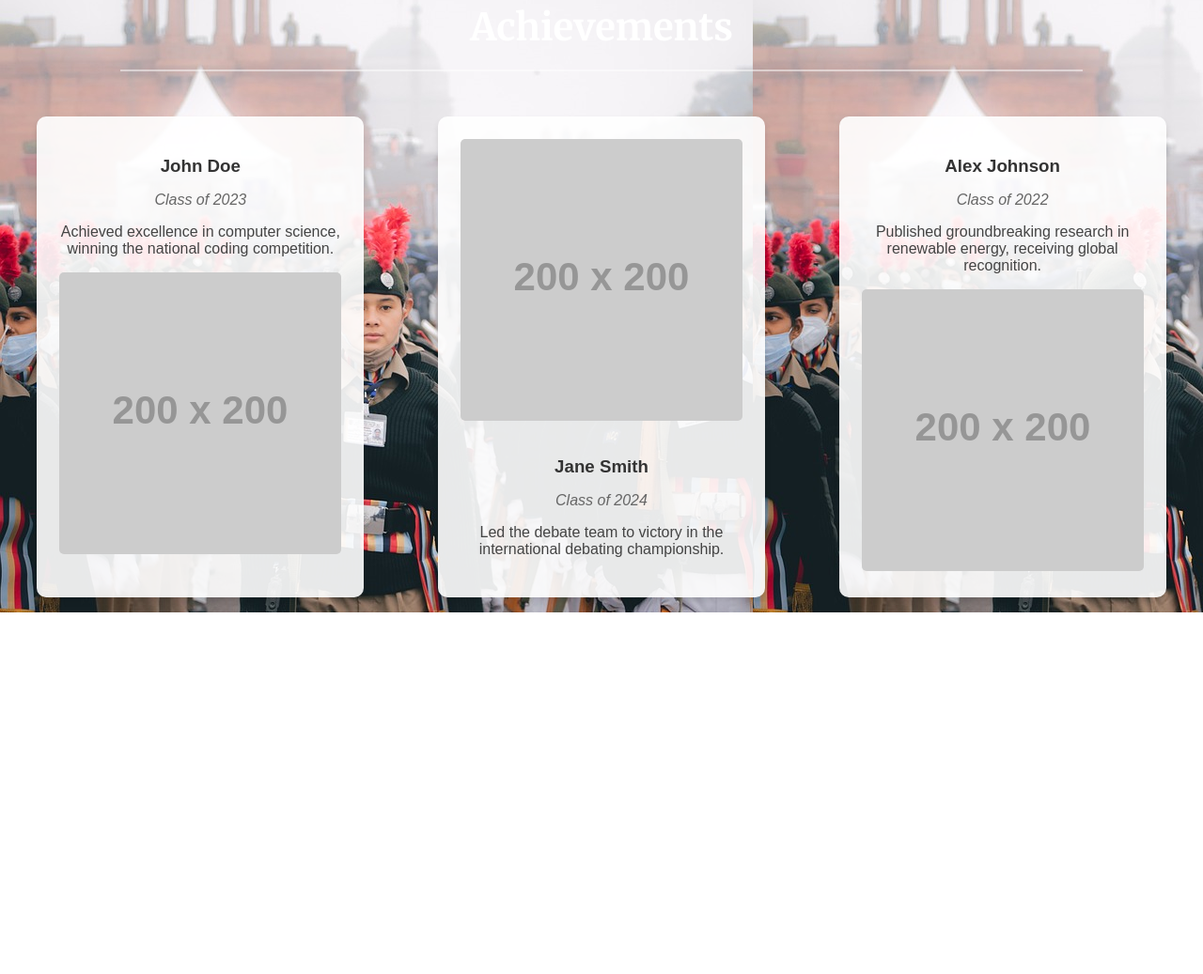
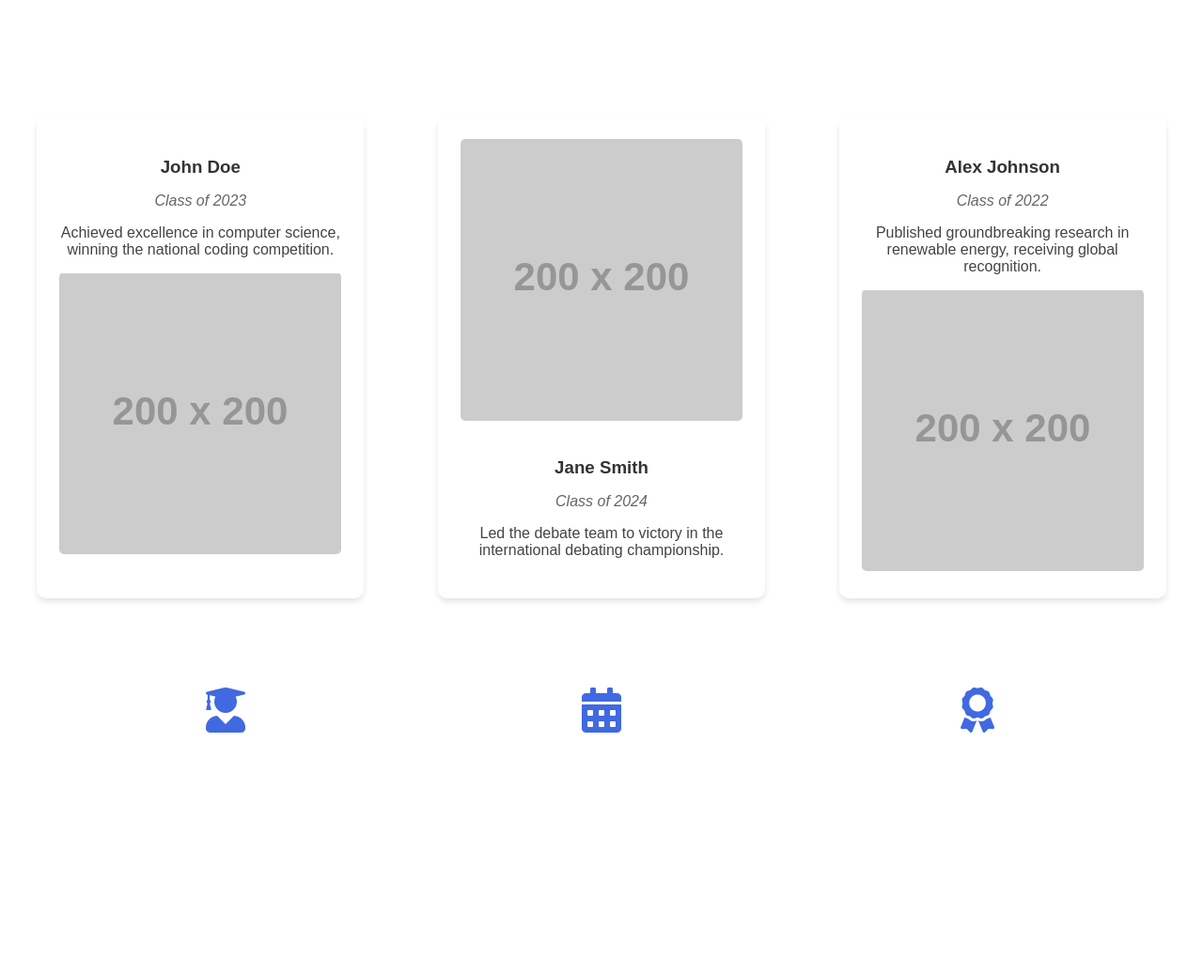
Before and after one commit to BESAMURAI/My-NCC-Site, a plain HTML site: page index.html in a window 1280 px wide. Shown: the part 1460-2497 px from the top of the page at 94% size. Before the commit the page ends 2112 px from the top, so only its background shows below. Drawn offline with Linux system fonts and the light colour scheme; placeholder pictures from the web are drawn by us.

Commit message:
stat counter added

```diff
--- a/index.html
+++ b/index.html
@@ -10,14 +10,29 @@
         body {
             margin: 0;
             font-family: Arial, sans-serif;
-            background-image: url(images/ncc-7406032_1280.jpg);
             min-height: 100vh;
+            position: relative;
+            z-index: 1;
         }
+        body::before {
+            content: "";
+            position: fixed;
+            top: 0;
+            left: 0;
+            width: 100%;
+            height: 100%;
+            background-image: url('images/ncc-7406032_1280.jpg');
+            background-size: cover;
+            background-position: center;
+            background-attachment: fixed; /* Keeps the background image fixed on scroll */
+            opacity: 0.5;
+            z-index: -1;
+}
         .navbar {
             position: fixed;
             top: 0;
             width: 100%;
-            background-color: #333;
+            background-color: rgba(51, 51, 51, 0.9);
             color: white;
             padding: 10px 0;
             z-index: 1000;
@@ -39,10 +54,10 @@
             transition: transform 0.3s ease;
         }
         .logo:hover {
-            transform: scale(1.1) rotate(5deg);
+            transform: scale(1.2) rotate(360deg);
         }
         .logo img {
-            height: 40px;
+            height: 80px;
             width: auto;
         }
         .nav-links {
@@ -147,7 +162,7 @@
         .college-title h2 {
             font-size: 1.5rem;
             margin-top: 0;
-            background: linear-gradient(45deg, #00BFFF, #ffffff 50%, #000080);
+            background: linear-gradient(45deg, #0181f8 20%, #dd4f4f , #000080 );
             -webkit-background-clip: text;
             -webkit-text-fill-color: transparent;
             background-clip: text;
@@ -294,7 +309,9 @@
             width: 100%;
             max-width: 700px;
             margin: 30px auto;
-            background-color: rgba(255, 255, 255, 0.1);
+            background-color: rgba(255, 255, 255, 0.05);
+            backdrop-filter: blur(10px);
+            -webkit-backdrop-filter: blur(10px);
             border-radius: 20px;
             padding: 20px;
             display: flex;
@@ -365,6 +382,41 @@
             color: inherit;
             display: block;
         }
+        .stat-counter-section {
+            padding: 50px 0;
+            background-color: rgba(255, 255, 255, 0.05);
+            backdrop-filter: blur(10px);
+            -webkit-backdrop-filter: blur(10px);
+        }
+        .stat-counter-container {
+            display: flex;
+            justify-content: space-around;
+            flex-wrap: wrap;
+            max-width: 1200px;
+            margin: 0 auto;
+        }
+        .stat-counter {
+            text-align: center;
+            padding: 20px;
+            margin: 10px;
+            flex: 1;
+            min-width: 200px;
+        }
+        .stat-counter i {
+            font-size: 3em;
+            color: #4169E1; /* Royal Blue */
+            margin-bottom: 10px;
+        }
+        .stat-counter h3 {
+            font-size: 1.2em;
+            color: #ffffff;
+            margin-bottom: 5px;
+        }
+        .stat-counter .stat-number {
+            font-size: 2.5em;
+            font-weight: bold;
+            color: #ffffff;
+        }
         .achievements-section {
             text-align: center;
             margin-top: 60px;
@@ -388,7 +440,9 @@
     margin-top: 2rem;
 }
 .card {
-    background-color: rgba(255, 255, 255, 0.9);
+    background-color: rgba(255, 255, 255, 0.2);
+    backdrop-filter: blur(10px);
+    -webkit-backdrop-filter: blur(10px);
     border-radius: 10px;
     box-shadow: 0 4px 6px rgba(0, 0, 0, 0.1);
     padding: 1.5rem;
@@ -397,7 +451,7 @@
     transition: transform 0.3s ease;
 }
 .card:hover {
-    transform: translateY(-5px);
+    transform: translateY(-30px);
 }
 .card h3 {
     color: #333;
@@ -426,7 +480,7 @@
     <nav class="navbar">
         <div class="navbar-content">
             <div class="logo">
-                <img src="https://placehold.co/200x100?text=Logo" alt="Student Festival Logo">
+                <img src="images/[removal.ai]_c78287a0-06af-40c6-b773-f9d0474233e5-ncc-logo.png" alt="Student Festival Logo">
             </div>
             <div class="nav-links">
                 <a href="#home">Home</a>
@@ -561,15 +615,35 @@
                     <p class="description">Published groundbreaking research in renewable energy, receiving global recognition.</p>
                     <img src="https://placehold.co/200x200?text=Alex+Johnson" alt="Alex Johnson's achievement" class="card-image">
                 </div>
-            </div>
-        </section>
+    </div>
+</section>
+
+<section class="stat-counter-section">
+    <div class="stat-counter-container">
+        <div class="stat-counter">
+            <i class="fas fa-user-graduate"></i>
+            <h3>Total Students Registered</h3>
+            <p class="stat-number">20,000</p>
+        </div>
+        <div class="stat-counter">
+            <i class="fas fa-calendar-alt"></i>
+            <h3>Events Organized</h3>
+            <p class="stat-number">50+</p>
+        </div>
+        <div class="stat-counter">
+            <i class="fas fa-award"></i>
+            <h3>Awards Won</h3>
+            <p class="stat-number">100+</p>
+        </div>
+    </div>
+</section>
     </main>
 
     <script>
         window.addEventListener('scroll', () => {
             const navbar = document.querySelector('.navbar');
             if (window.scrollY > 50) {
-                navbar.style.backgroundColor = 'rgba(51, 51, 51, 0.9)';
+                navbar.style.backgroundColor = 'rgba(51, 51, 51, 0.7)';
             } else {
                 navbar.style.backgroundColor = '#333';
             }
```
Also changed, not shown: images/[removal.ai]_c78287a0-06af-40c6-b773-f9d0474233e5-ncc-logo.png (added).
